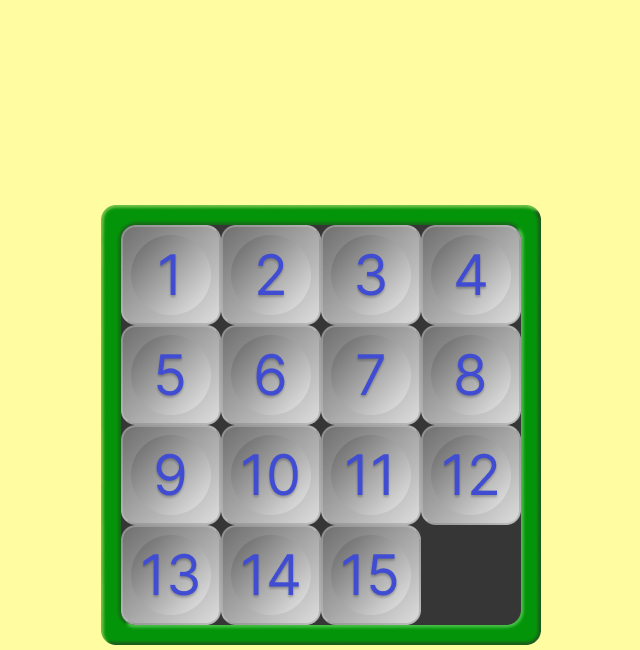
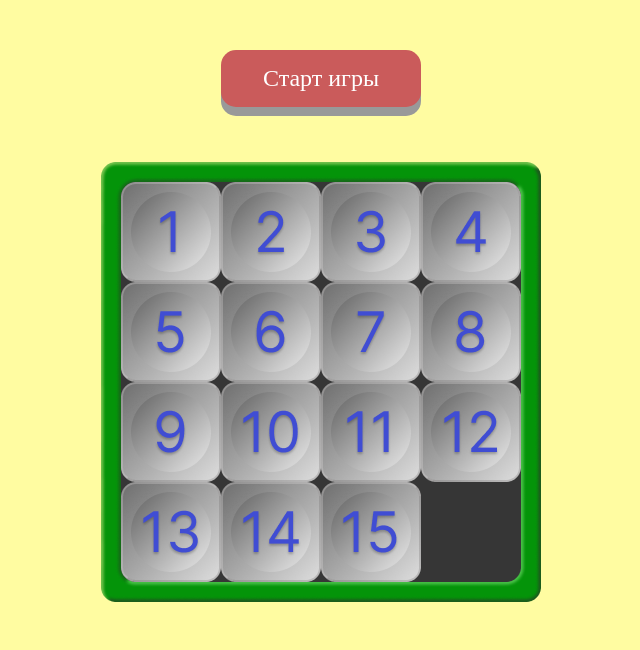
Before and after one commit to SwedL/fifteen, a plain HTML site: page src/index.html in a window 1280 px wide. Shown: the part 171-821 px from the top of the page, without its empty margins (319-959 px from the left). After the commit the page ends 800 px from the top, so only its background shows below. Drawn offline with nearby package versions, Linux system fonts and the light colour scheme.

Commit message:
add startgame button

```diff
--- a/src/index.html
+++ b/src/index.html
@@ -12,6 +12,7 @@
         <div class="game-title">Пятнашки</div>
     </header>
     <main>
+        <div class="button">Старт игры</div>
         <div class="game-field">
             <div class="tag tag1" data-value="1" data-x="25" data-y="25"></div>
             <div class="tag tag2" data-value="2" data-x="125" data-y="25"></div>
--- a/src/js/app.js
+++ b/src/js/app.js
@@ -1,12 +1,14 @@
 const coordsVictory = [
     ['25', '25'], ['125', '25'], ['225', '25'], ['325', '25'],
-    ['25', '125'],['125', '125'], ['225', '125'], ['325', '125'],
+    ['25', '125'], ['125', '125'], ['225', '125'], ['325', '125'],
     ['25', '225'], ['125', '225'], ['225', '225'], ['325', '225'],
     ['25', '325'], ['125', '325'], ['225', '325']
 ]
 
+const button = document.querySelector('.button');
 const tags = document.querySelectorAll('.tag');
 tags.forEach(t => t.addEventListener('click', handleMove));
+button.addEventListener('click', handleButton);
 
 /** Функция получает массив элементов костяшек и возвращает список координат костяшек */
 function getCoordTags(array) {
@@ -108,3 +110,7 @@ function handleMove(event) {
         }
     }
 }
+
+function handleButton(event) {
+    console.log('start game');
+}
--- a/src/sass/index.sass
+++ b/src/sass/index.sass
@@ -9,7 +9,33 @@ body
 .game-title
     font-size: 80px
     text-align: center
-    padding-bottom: 200px
+    padding-bottom: 50px
+
+.button
+    width: 150px
+    margin: auto
+    margin-bottom: 50px
+    padding: 15px 25px
+    font-size: 24px
+    text-align: center
+    cursor: pointer
+    outline: none
+    color: #fff
+    background-color: #ca5b5b
+    border: none
+    border-radius: 15px
+    box-shadow: 0 9px #999
+    user-select: none
+
+.button:hover
+    // background-color: #3e8e41
+    background-color: #e76666
+
+.button:active
+    // background-color: #3e8e41
+    background-color: #e76666
+    box-shadow: 0 5px #666
+    transform: translateY(4px)
 
 .game-field
     background: url(../img/game-field-450.png)
```
Also changed, not shown: src/css/index.css.
